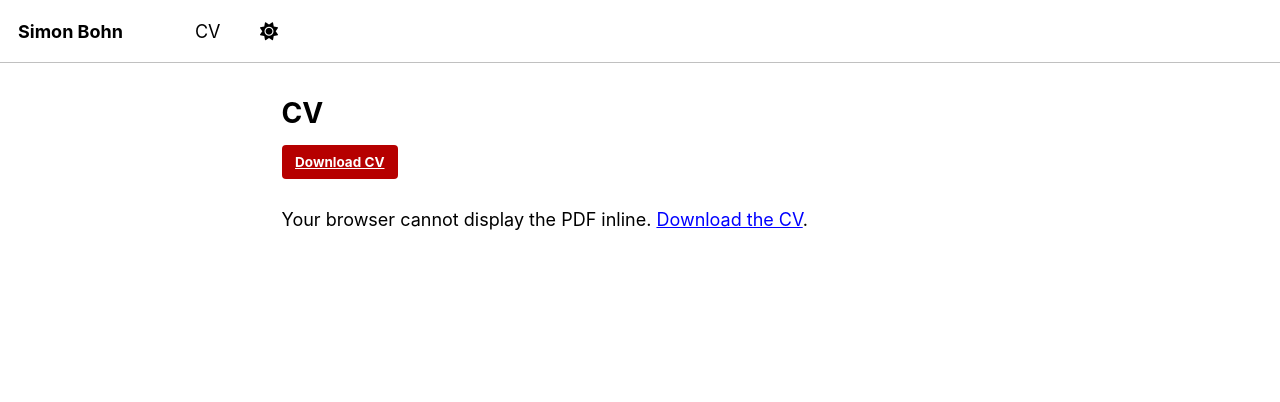
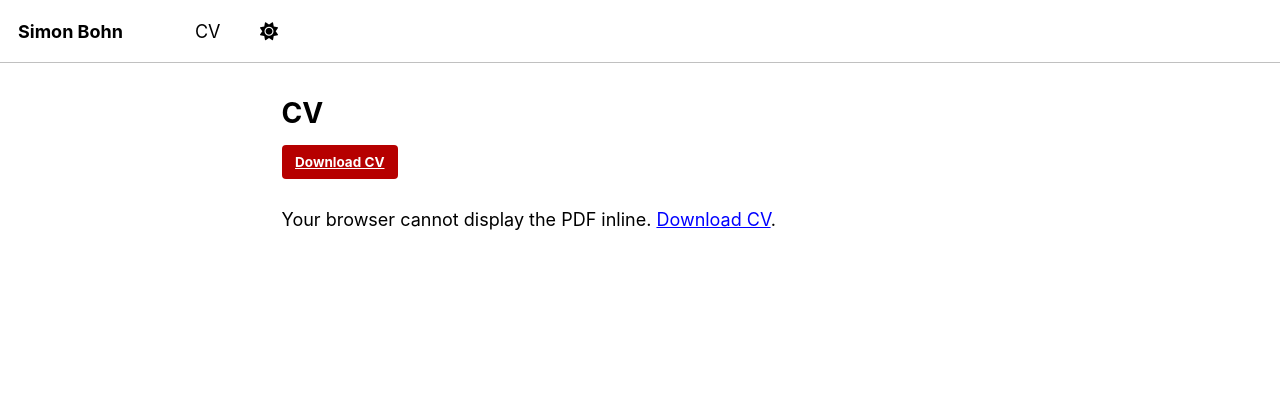
Before and after one commit to SimonBohn/simonbohn.github.io, a Jekyll site: the page built from _pages/cv-json.md, in a window 1280 px wide. Shown: the top 402 px of the page. Built offline with Jekyll 4.4.1, drawn with Linux system fonts in a browser that asks for light colours; a style sheet for code colours, icons or effects is not loaded.

Commit message:
got rid of the

```diff
--- a/_pages/cv-json.md
+++ b/_pages/cv-json.md
@@ -14,5 +14,5 @@ redirect_from:
 </p>
 
 <object data="{{ base_path }}/SimonBohnCV.pdf#view=Fit&navpanes=0" type="application/pdf" width="100%" height="900">
-  <p>Your browser cannot display the PDF inline. <a href="{{ base_path }}/SimonBohnCV.pdf">Download the CV</a>.</p>
+  <p>Your browser cannot display the PDF inline. <a href="{{ base_path }}/SimonBohnCV.pdf">Download CV</a>.</p>
 </object>
```
Also changed, not shown: _pages/cv.md (+1 -1 lines).
